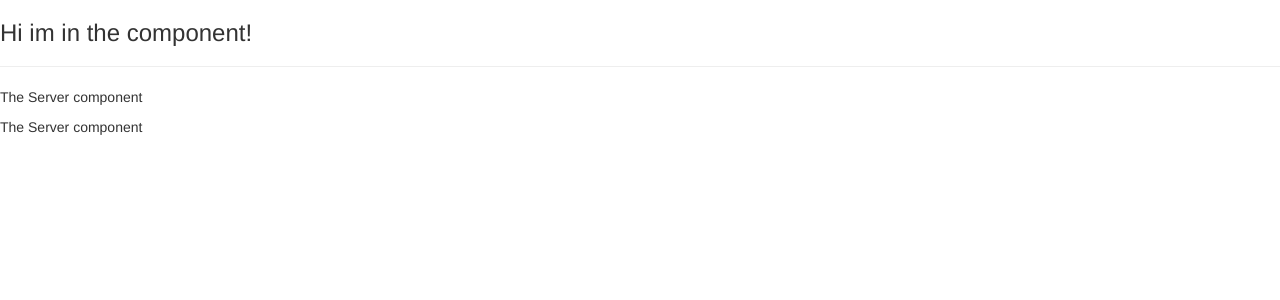
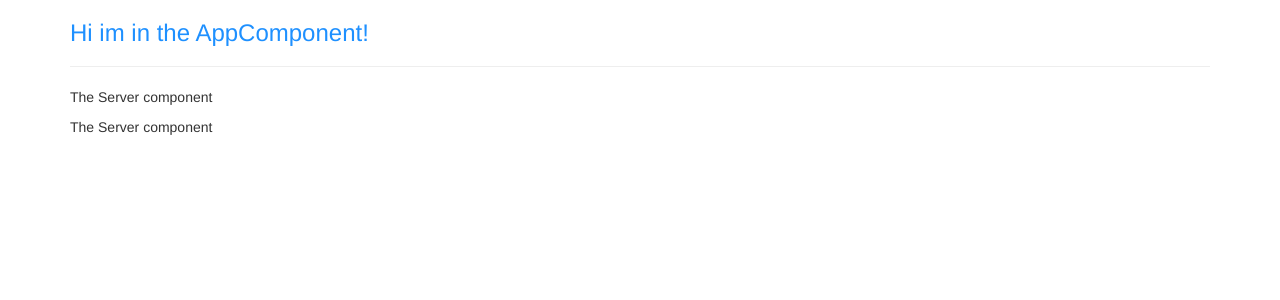
Before and after one commit to trohda/angular-first-app, an Angular app: page / in a window 1280 px wide. Shown: the top 300 px of the page. Built offline with nearby package versions, Linux system fonts and the light colour scheme.

Commit message:
Styles add

```diff
--- a/src/app/app.component.css
+++ b/src/app/app.component.css
@@ -0,0 +1,3 @@
+h3 {
+  color: darkblue;
+}
--- a/src/app/app.component.html
+++ b/src/app/app.component.html
@@ -1,3 +1,11 @@
-<h3>Hi im in the component!</h3>
-<hr>
-<app-servers></app-servers>
+<div class="container">
+  <div class="row">
+    <div class="col-xs-12">
+      <h3>Hi im in the AppComponent!</h3>
+      <hr>
+      <app-servers></app-servers>
+<!--      <div app-servers></div>-->
+<!--    <div class="app-servers"></div>-->
+    </div>
+  </div>
+</div>
--- a/src/app/app.component.ts
+++ b/src/app/app.component.ts
@@ -3,7 +3,12 @@ import { Component } from '@angular/core';
 @Component({
   selector: 'app-root',
   templateUrl: './app.component.html',
-  styleUrls: ['./app.component.css']
+  // styleUrls: ['./app.component.css']
+  styles:[`
+  h3 {
+    color: dodgerblue;
+  }
+  `]
 })
 export class AppComponent {
 }
--- a/src/app/servers/servers.component.ts
+++ b/src/app/servers/servers.component.ts
@@ -1,8 +1,11 @@
 import { Component, OnInit } from '@angular/core';
 
 @Component({
+  // selector: '[app-servers]',
+  // selector: '.app-servers',
   selector: 'app-servers',
-  templateUrl: './servers.component.html',
+  template: `<app-server></app-server>
+  <app-server></app-server>`,
   styleUrls: ['./servers.component.css']
 })
 export class ServersComponent implements OnInit {
```
Also changed, not shown: src/app/server/server.component.ts (line endings or trailing spaces).
